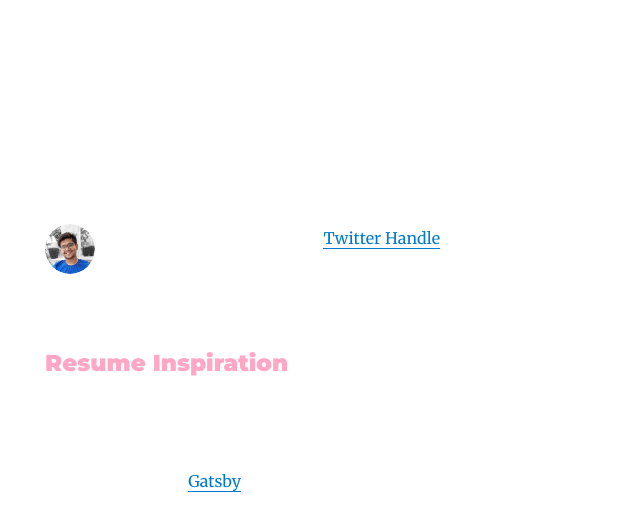
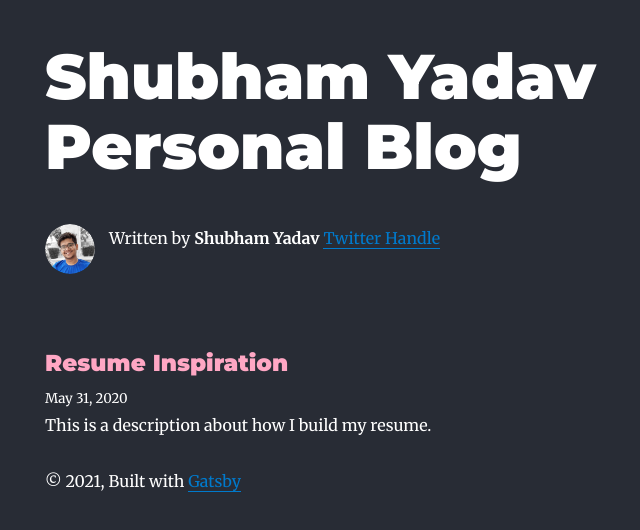
Before and after one commit to shubhamdsm/Blog, a Gatsby site: page / in a window 1280 px wide. Shown: the whole page, without its empty margins (280-920 px from the left). Built offline with nearby package versions, Linux system fonts and the light colour scheme; Gatsby itself is replaced by a stand-in of ours; some packages are replaced by stand-ins of ours.

Commit message:
fix background color on deploy

```diff
--- /dev/null
+++ b/src/components/layout.css
@@ -0,0 +1,3 @@
+body{
+    background-color: #282C35;
+}
--- a/src/components/layout.js
+++ b/src/components/layout.js
@@ -1,6 +1,6 @@
 import React from "react"
 import { Link } from "gatsby"
-
+import "./layout.css"
 import { rhythm, scale } from "../utils/typography"
 
 const Layout = ({ location, title, children }) => {
```
